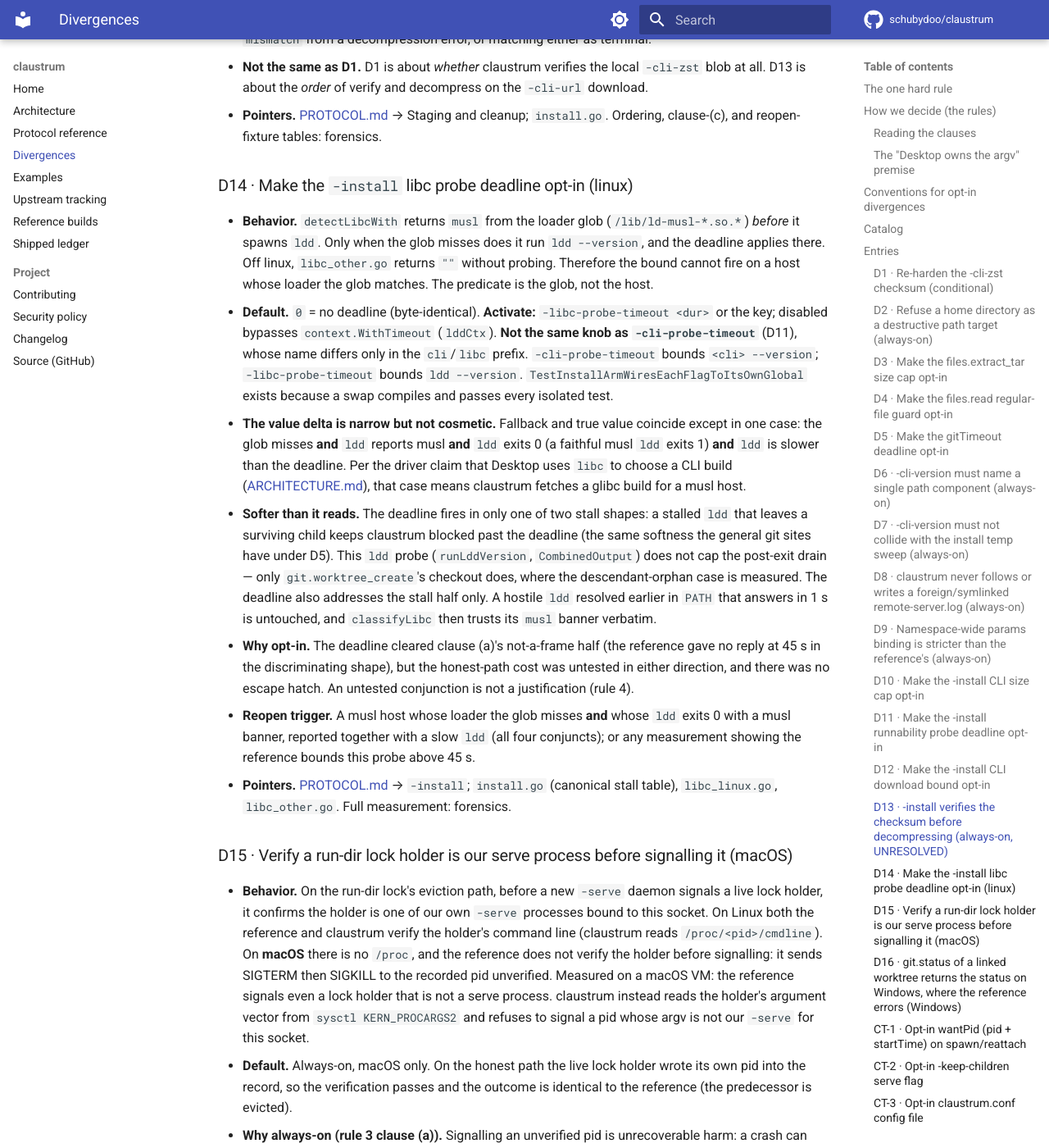
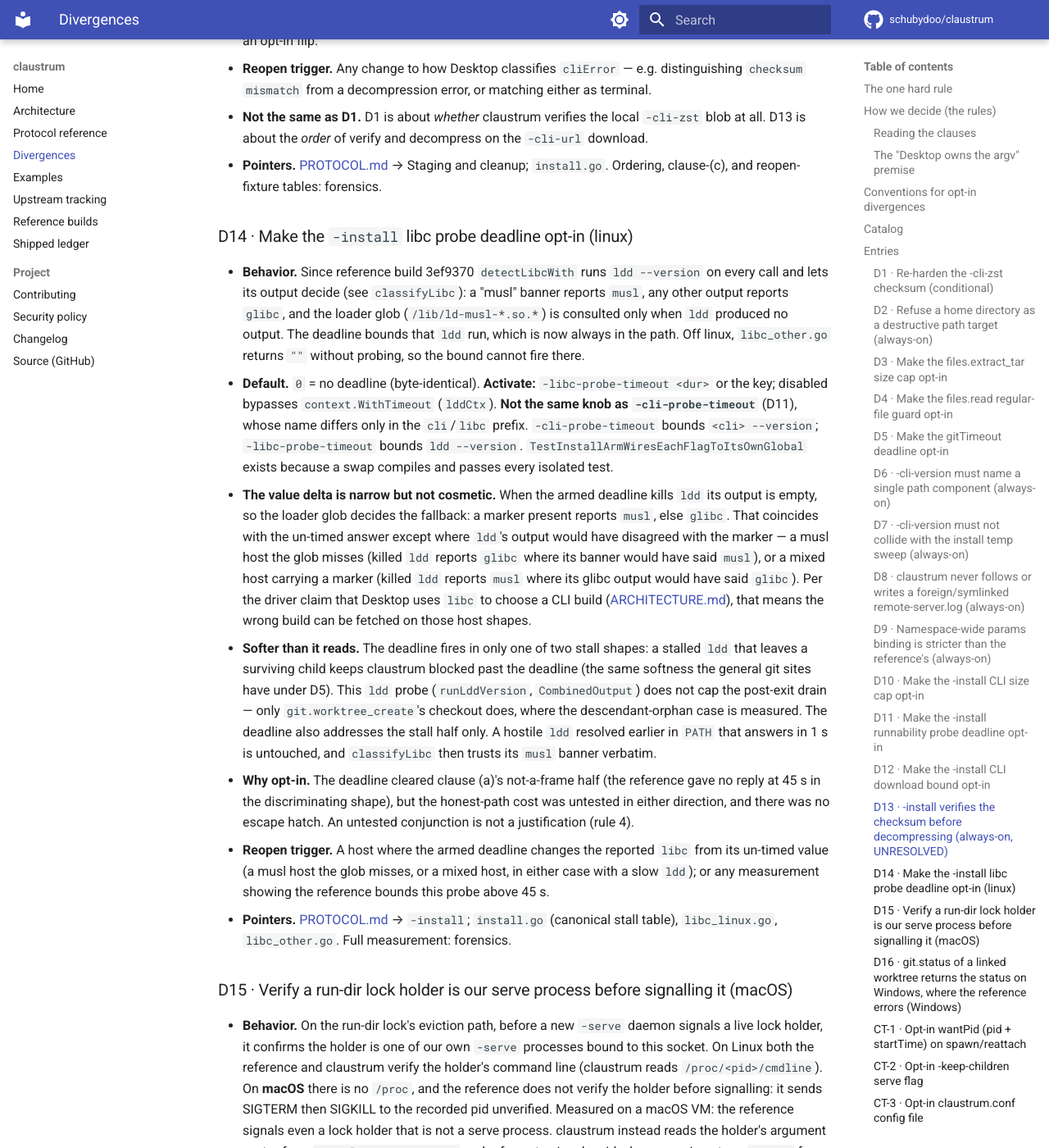
Before and after one commit to schubydoo/claustrum, an MkDocs documentation site: the page built from docs/DIVERGENCES.md, in a window 1280 px wide and 1400 px high, scrolled down 14735 px. Shown: the whole window at 82% size. Built offline with MkDocs 1.6.1 and Material for MkDocs 9.7.7, drawn with Linux system fonts in a browser that asks for light colours; comment, search, counter and statistics services are not loaded; some of the changed text lies outside the part shown.

Commit message:
fix: reconcile linux libc detection to reference build 3ef9370 (ldd-first)
Build 3ef9370 reordered the -install libc probe: it runs ldd --version on
every call and lets its output decide (musl banner => musl, any other output
=> glibc), consulting the /lib/ld-musl-*.so.* loader glob only when ldd
produced no output. The exit code is not consulted. Earlier builds consulted
the glob first and ran ldd only on a miss; claustrum matched that until now.
On a mixed host (glibc ldd plus a musl marker) 4534d86 and old claustrum
reported musl; 3ef9370 and claustrum now report glibc. No JSON-RPC wire change.

Co-Authored-By: Claude Opus 4.8 (1M context) <noreply@anthropic.com>

```diff
--- a/docs/DIVERGENCES.md
+++ b/docs/DIVERGENCES.md
@@ -158,7 +158,7 @@ rather than repeating them in each entry:
 | [D11](#d11) | Deadline on the `<cli> --version` runnability probe | off (`0`) | `-cli-probe-timeout` / key | rule 4 | Desktop turning out not to parse `cliError` (retraction rider) |
 | [D12](#d12) | Bound on the `-install` download exchange | off (`0`) | `-cli-download-timeout` / key | rule 4 | operator with the bound set reporting an honest slow download failed |
 | [D13](#d13) | Verify checksum before decompressing (`-cli-url`) | always-on | always-on | **UNRESOLVED** — clause (c) written for it, measured not met | any change to how Desktop classifies `cliError` |
-| [D14](#d14) | Deadline on the `ldd --version` libc probe (linux) | off (`0`) | `-libc-probe-timeout` / key | rule 4 | a musl host the glob misses whose `ldd` exits 0 + is slow; or the reference bounding it above 45 s |
+| [D14](#d14) | Deadline on the `ldd --version` libc probe (linux) | off (`0`) | `-libc-probe-timeout` / key | rule 4 | a slow `ldd` on a host where the deadline changes the reported `libc` (musl host the glob misses, or a mixed host); or the reference bounding it above 45 s |
 | [D15](#d15) | Verify a run-dir lock holder is our serve process before signalling it (macOS) | always-on | always-on | rule 3 clause (a) | the reference adding the same macOS check, or a macOS holder legitimately un-inspectable via `KERN_PROCARGS2` |
 | [D16](#d16) | `git.status` of a linked worktree returns the status on Windows, where the reference errors `exit status 128` (Windows failure mechanism not yet pinned) | always-on (Windows) | always-on | claustrum-more-correct (D2/D8 pattern); **REACHABLE** | the reference fixing its Windows git.status, or a decision to reproduce its failure for strict 1:1 |
 | [CT-1](#ct-1) | Opt-in `wantPid` → `pid` + `startTime` on spawn/reattach | off (fields omitted) | caller sends `"wantPid":true` | sanctioned optional-param extension | — (additive, degrades both ways) |
@@ -583,11 +583,12 @@ operator-declinable. Only CT-2 and CT-5 carry a flag and a key.
 
 ### D14 · Make the `-install` libc probe deadline opt-in (linux) { #d14 }
 
-- **Behavior.** `detectLibcWith` returns `musl` from the loader glob
-  (`/lib/ld-musl-*.so.*`) *before* it spawns `ldd`. Only when the glob misses does
-  it run `ldd --version`, and the deadline applies there. Off linux,
-  `libc_other.go` returns `""` without probing. Therefore the bound cannot fire on a
-  host whose loader the glob matches. The predicate is the glob, not the host.
+- **Behavior.** Since reference build 3ef9370 `detectLibcWith` runs `ldd --version`
+  on every call and lets its output decide (see `classifyLibc`): a "musl" banner
+  reports `musl`, any other output reports `glibc`, and the loader glob
+  (`/lib/ld-musl-*.so.*`) is consulted only when `ldd` produced no output. The
+  deadline bounds that `ldd` run, which is now always in the path. Off linux,
+  `libc_other.go` returns `""` without probing, so the bound cannot fire there.
 - **Default.** `0` = no deadline (byte-identical). **Activate:** `-libc-probe-timeout
   <dur>` or the key; disabled bypasses `context.WithTimeout` (`lddCtx`). **Not the
   same knob as `-cli-probe-timeout`** (D11), whose name differs only in the
@@ -595,12 +596,16 @@ operator-declinable. Only CT-2 and CT-5 carry a flag and a key.
   `-cli-probe-timeout` bounds `<cli> --version`; `-libc-probe-timeout` bounds
   `ldd --version`. `TestInstallArmWiresEachFlagToItsOwnGlobal` exists because a swap
   compiles and passes every isolated test.
-- **The value delta is narrow but not cosmetic.** Fallback and true value coincide
-  except in one case: the glob misses **and** `ldd` reports musl **and** `ldd` exits
-  0 (a faithful musl `ldd` exits 1) **and** `ldd` is slower than the deadline. Per
-  the driver claim that Desktop uses `libc` to choose a CLI build
-  ([ARCHITECTURE.md](ARCHITECTURE.md#driver-claims-and-their-provenance)), that case
-  means claustrum fetches a glibc build for a musl host.
+- **The value delta is narrow but not cosmetic.** When the armed deadline kills
+  `ldd` its output is empty, so the loader glob decides the fallback: a marker
+  present reports `musl`, else `glibc`. That coincides with the un-timed answer
+  except where `ldd`'s output would have disagreed with the marker — a musl host
+  the glob misses (killed `ldd` reports `glibc` where its banner would have said
+  `musl`), or a mixed host carrying a marker (killed `ldd` reports `musl` where its
+  glibc output would have said `glibc`). Per the driver claim that Desktop uses
+  `libc` to choose a CLI build
+  ([ARCHITECTURE.md](ARCHITECTURE.md#driver-claims-and-their-provenance)), that
+  means the wrong build can be fetched on those host shapes.
 - **Softer than it reads.** The deadline fires in only one of two stall shapes: a
   stalled `ldd` that leaves a surviving child keeps claustrum blocked past the
   deadline (the same softness the general git sites have under D5). This `ldd` probe
@@ -613,9 +618,10 @@ operator-declinable. Only CT-2 and CT-5 carry a flag and a key.
   gave no reply at 45 s in the discriminating shape), but the honest-path cost was
   untested in either direction, and there was no escape hatch. An untested
   conjunction is not a justification (rule 4).
-- **Reopen trigger.** A musl host whose loader the glob misses **and** whose `ldd`
-  exits 0 with a musl banner, reported together with a slow `ldd` (all four
-  conjuncts); or any measurement showing the reference bounds this probe above 45 s.
+- **Reopen trigger.** A host where the armed deadline changes the reported `libc`
+  from its un-timed value (a musl host the glob misses, or a mixed host, in either
+  case with a slow `ldd`); or any measurement showing the reference bounds this
+  probe above 45 s.
 - **Pointers.** [PROTOCOL.md](PROTOCOL.md) → `-install`; `install.go` (canonical
   stall table), `libc_linux.go`, `libc_other.go`. Full measurement: forensics.
 
```
Also changed, not shown: .changeset/libc-detect-ldd-first.md (added, +5 -0 lines), docs/ARCHITECTURE.md (+4 -3 lines), docs/PROTOCOL.md (+7 -5 lines), docs/REFERENCE-BUILDS.md (+29 -0 lines), 5 other files.
